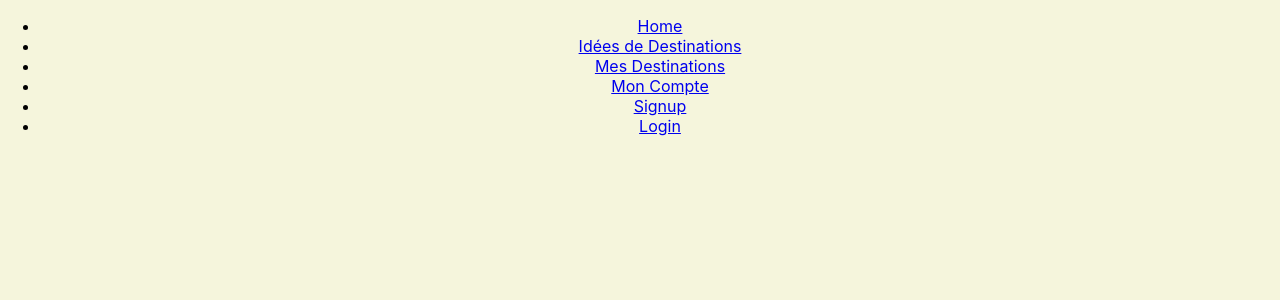
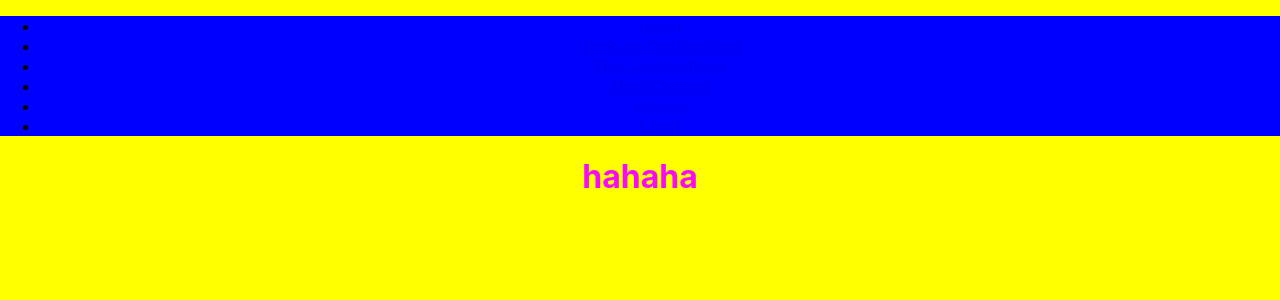
Before and after one commit to AurianeV/My-travel, a React (Create React App) app in the folder client/: page /countryfilter in a window 1280 px wide. Shown: the top 300 px of the page. Built offline with nearby package versions, Linux system fonts and the light colour scheme.

Commit message:
React paths done

```diff
--- a/client/src/App.css
+++ b/client/src/App.css
@@ -1,5 +1,9 @@
 .App {
   text-align: center;
+}
+
+.nav-style{
+  background-color: blue;
 }
 
 .App-logo {
--- a/client/src/App.js
+++ b/client/src/App.js
@@ -9,6 +9,7 @@ import User from './components/User';
 import Signup from './components/Signup';
 import Login from './components/Login';
 import { Switch, Route } from 'react-router-dom';
+import Countryfilter from './components/Countryfilter';
 
 function App() {
   return (
@@ -23,7 +24,9 @@ function App() {
           <Route path='/user' component={User}/>
           <Route path='/signup' component={Signup}/>
           <Route path='/login' component={Login}/>
+          <Route path='/countryfilter' component={Countryfilter}/>
       </Switch>
+
       </header>
 
 
--- /dev/null
+++ b/client/src/components/Countryfilter.css
@@ -0,0 +1,7 @@
+body{
+    background-color: yellow;
+}
+
+h1{
+    color: rgb(248, 9, 248);
+}
--- /dev/null
+++ b/client/src/components/Countryfilter.js
@@ -0,0 +1,11 @@
+import React  from 'react';
+import '../components/Countryfilter.css';
+const Countryfilter = () => {
+  return (
+    <div>
+      <h1>hahaha</h1>
+    </div>
+  )
+}
+
+export default Countryfilter;
--- a/client/src/components/Homepage.js
+++ b/client/src/components/Homepage.js
@@ -1,5 +1,8 @@
 import React, { Component } from 'react';
-import '../components/Homepage.css'
+import '../components/Homepage.css';
+import { Link } from 'react-router-dom';
+
+
 class Homepage extends Component{
 
 
@@ -7,7 +10,12 @@ class Homepage extends Component{
         return(
             <div>
                   <h1>Hello !</h1>
-              </div>
+            <button>
+                    <Link to='/countryfilter'>Recherche Destinations</Link>
+            </button>
+
+
+            </div>
           )
       }
   }
--- a/client/src/components/Login.js
+++ b/client/src/components/Login.js
@@ -1,5 +1,4 @@
-import React, { Component } from 'react';
-//import { Link } from 'react-router-dom';
+import React  from 'react';
 
 const Login = () => {
   return (
--- a/client/src/components/Navbar.js
+++ b/client/src/components/Navbar.js
@@ -1,4 +1,4 @@
-import React, { Component } from 'react';
+import React from 'react';
 import { Link } from 'react-router-dom';
 
 const navbar = () => {
```
